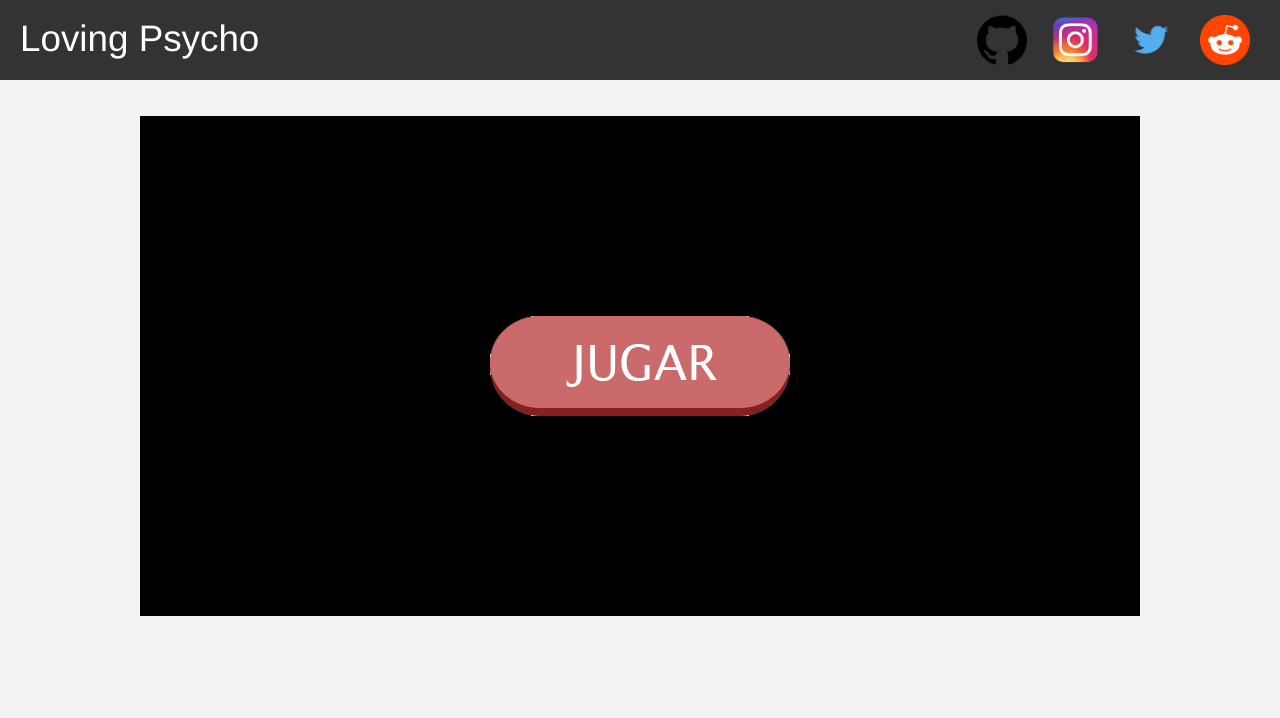
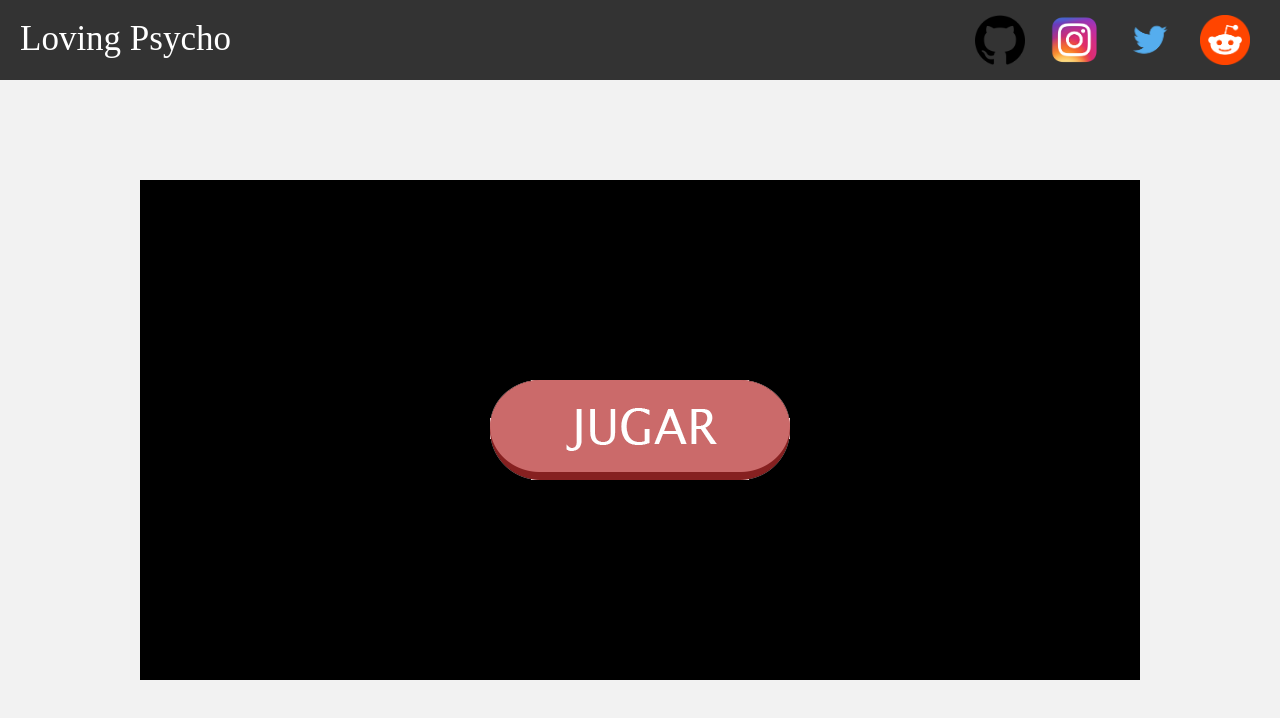
Before and after one commit to JGomezPulido/Loving_Psycho, a plain HTML site: page index.html in a window 1280 px wide. Drawn offline with Linux system fonts and the light colour scheme.

Commit message:
cambio header

```diff
--- a/css/style.css
+++ b/css/style.css
@@ -1,34 +1,31 @@
 body {
 	margin: 0;
 	padding: 0;
-	font-family: Helvetica, Arial, sans-serif;
 	color: #666;
 	background: #f2f2f2;
-	font-size: 1em;
+	font-size: 20px;
 	line-height: 50%
 }
 
 h1 {
-	font-size: 2.3em;
+	font-size: 35px;
 	line-height: 50%;
 	margin: 15px 0;
 	text-align: center;
 	font-weight: 300;
 }
 
-.main-header {
+header {
 	background: #333;
 	color: white;
 	height: 80px;
+	margin-bottom: 100px   ;
 }
 
-.logo-header {
+.logo {
 	float: left;
 	padding: 15px 0 0 20px;
-	text-decoration: none;
 }
-
-
 
 nav {
 	float: right;
@@ -36,12 +33,11 @@ nav {
 nav ul {
     margin: 0;
     padding: 0;
-    list-style: none;
     padding-right: 20px;
 }
 
 nav ul li {
-    display: inline-block;/*para que aparezcan en una linea*/
+    display: inline-block; /*para que aparezcan en una linea*/
     line-height: 80px;
     padding-top:5%;
 }
@@ -49,5 +45,4 @@ nav ul li {
 nav ul li a {
     display: block;
     padding: 0 10px;
-    text-decoration: none;
 }
--- a/index.html
+++ b/index.html
@@ -13,8 +13,8 @@
 
 <body>
 
-    <header class="main-header">
-        <h1 class="logo-header">Loving Psycho</h1>
+    <header>
+        <h1 class="logo">Loving Psycho</h1>
     <nav>
         <ul>
             <li><a href="https://github.com/jgomez18UCM/Loving_Psycho/"><img src="./imagenes/github.png" width=50 height=50></img></a></li>
```
